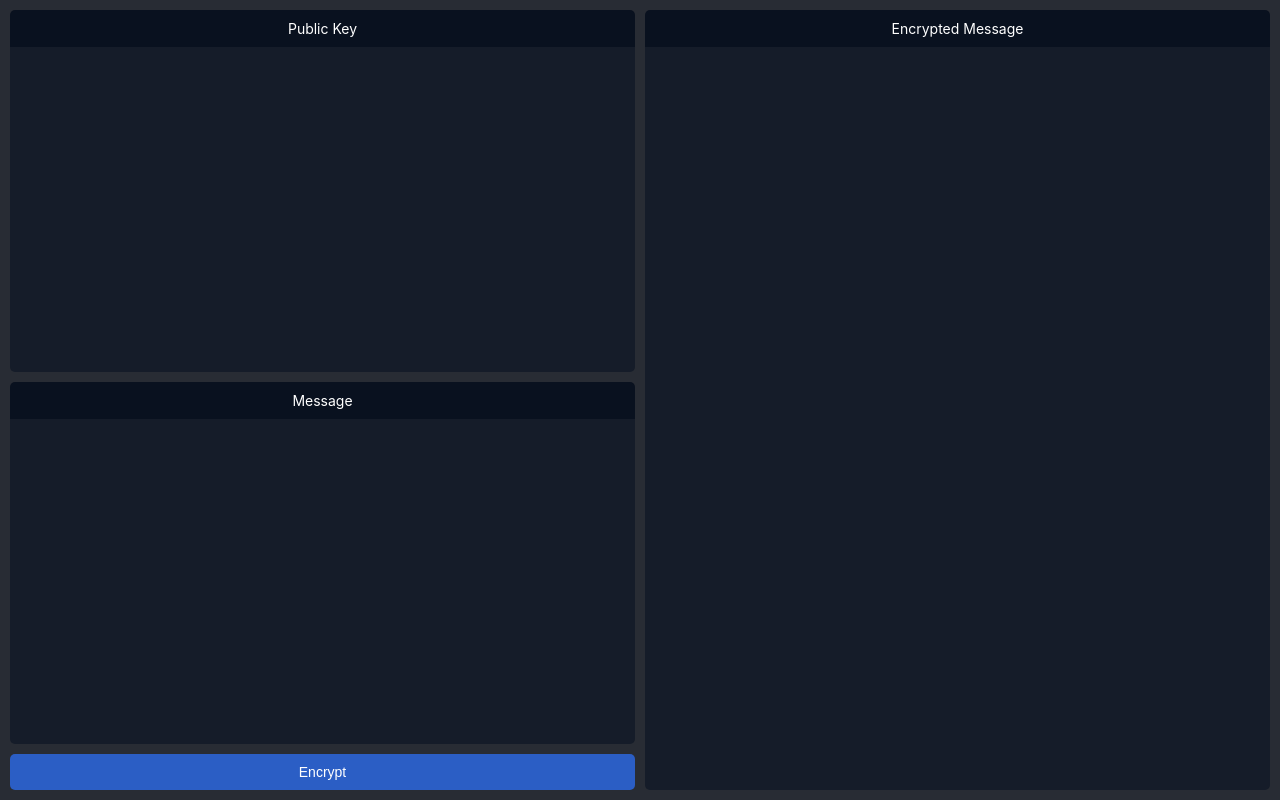
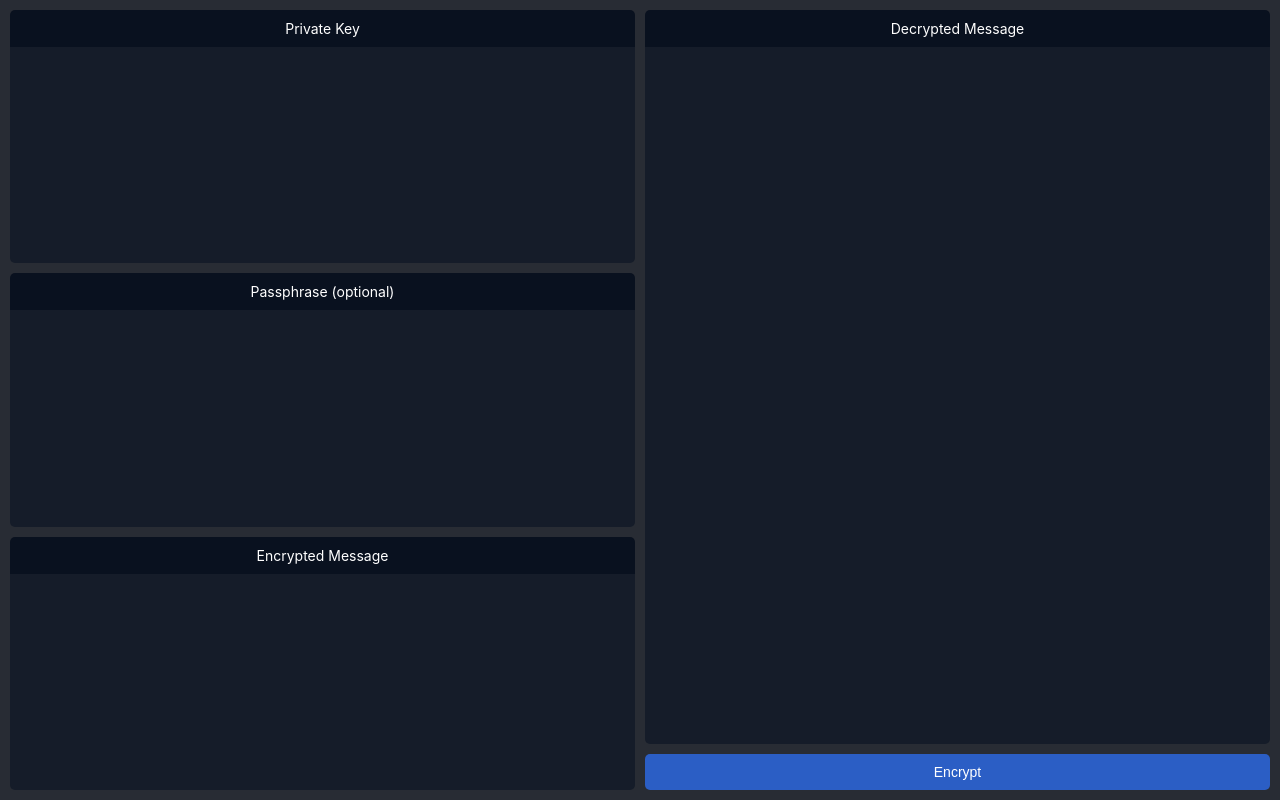
Before and after one commit to siwonia/pgp-generator, a React (Create React App) app: page / in a window 1280 px wide. Built offline with nearby package versions, Linux system fonts and the light colour scheme.

Commit message:
added first version of decrypt view

```diff
--- a/src/App.tsx
+++ b/src/App.tsx
@@ -1,11 +1,12 @@
 import React from "react";
 import styled from "styled-components";
 import EncryptView from "./EncryptView";
+import DecryptView from "./DecryptView"
 
 function App() {
   return (
     <Main>
-      <EncryptView />
+      <DecryptView />
     </Main>
   );
 }
--- /dev/null
+++ b/src/DecryptView.tsx
@@ -0,0 +1,52 @@
+import React, { useRef, useState } from "react";
+import TextArea from "./TextArea";
+import Row from "./Row";
+import Column from "./Column";
+import Button from "./Button";
+import * as openpgp from "openpgp";
+
+function DecryptView() {
+  const privateKeyRef = useRef("");
+  const passphraseRef = useRef("");
+  const encryptedMessageRef = useRef("");
+  const [decryptedMessage, setDecryptedMessage] = useState("");
+
+  async function decryptMessage() {
+    try {
+      const privateKeyResult = await openpgp.key.readArmored(
+        privateKeyRef.current
+      );
+
+      if (passphraseRef.current) {
+        await privateKeyResult.keys[0].decrypt(passphraseRef.current);
+      }
+
+      const decryptResult = await openpgp.decrypt({
+        message: openpgp.message.fromText(encryptedMessageRef.current),
+        privateKeys: privateKeyResult.keys
+      });
+
+      console.log(decryptResult);
+
+      setDecryptedMessage(decryptResult.data as string);
+    } catch (error) {
+      setDecryptedMessage(error.message);
+    }
+  }
+
+  return (
+    <Row>
+      <Column>
+        <TextArea title="Private Key" valueRef={privateKeyRef} />
+        <TextArea title="Passphrase (optional)" valueRef={passphraseRef} />
+        <TextArea title="Encrypted Message" valueRef={encryptedMessageRef} />
+      </Column>
+      <Column>
+        <TextArea title="Decrypted Message" value={decryptedMessage} />
+        <Button title="Encrypt" onClick={decryptMessage} />
+      </Column>
+    </Row>
+  );
+}
+
+export default DecryptView;
--- a/src/EncryptView.tsx
+++ b/src/EncryptView.tsx
@@ -7,28 +7,34 @@ import * as openpgp from "openpgp";
 
 function EncryptView() {
   const publicKeyRef = useRef("");
-  const messageRef = useRef("");
+  const decrptedMessageRef = useRef("");
   const [encryptedMessage, setEncryptedMessage] = useState("");
 
   async function encryptMessage() {
-    const keyResult = await openpgp.key.readArmored(publicKeyRef.current);
-    const encryptResult = await openpgp.encrypt({
-      message: openpgp.message.fromText(messageRef.current),
-      publicKeys: keyResult.keys,
-    });
+    try {
+      const publicKeyResult = await openpgp.key.readArmored(
+        publicKeyRef.current
+      );
+      const encryptResult = await openpgp.encrypt({
+        message: openpgp.message.fromText(decrptedMessageRef.current),
+        publicKeys: publicKeyResult.keys
+      });
 
-    setEncryptedMessage(encryptResult.data);
+      setEncryptedMessage(encryptResult.data);
+    } catch (error) {
+      setEncryptedMessage(error.message);
+    }
   }
 
   return (
     <Row>
       <Column>
         <TextArea title="Public Key" valueRef={publicKeyRef} />
-        <TextArea title="Message" valueRef={messageRef} />
-        <Button title="Encrypt" onClick={encryptMessage} />
+        <TextArea title="Decrypted Message" valueRef={decrptedMessageRef} />
       </Column>
       <Column>
         <TextArea title="Encrypted Message" value={encryptedMessage} />
+        <Button title="Encrypt" onClick={encryptMessage} />
       </Column>
     </Row>
   );
```
